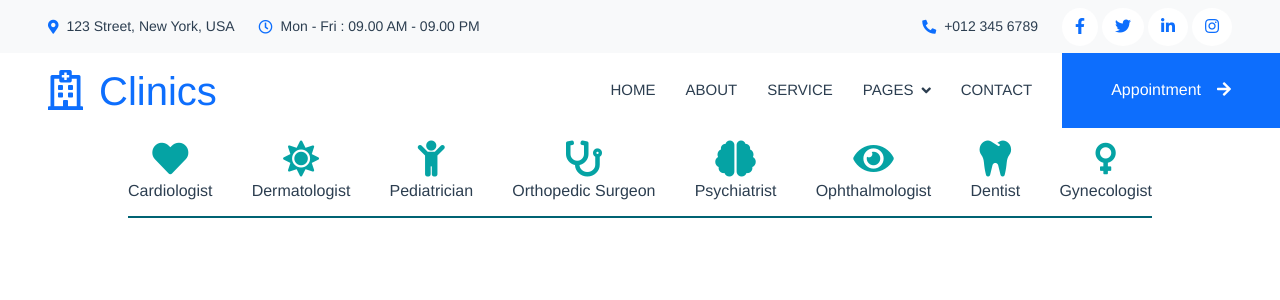
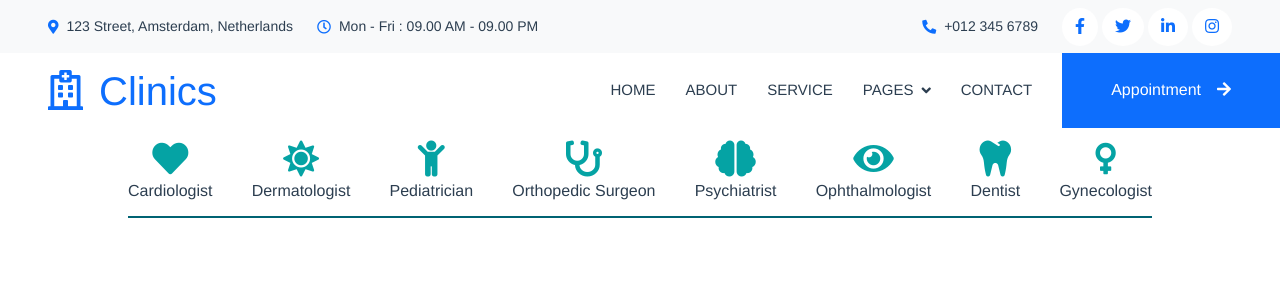
Before and after one commit to kaan302/Mindease, a Vue app in the folder client/: page /#/find-doctor in a window 1280 px wide. Shown: the top 300 px of the page. Built offline with nearby package versions, Linux system fonts and the light colour scheme.

Commit message:
navbar hamburger menu does not work

```diff
--- a/client/src/components/Navigation/Navbar.vue
+++ b/client/src/components/Navigation/Navbar.vue
@@ -5,7 +5,7 @@
       <div class="col-lg-7 px-5 text-start">
         <div class="h-100 d-inline-flex align-items-center py-3 me-4">
           <small class="fa fa-map-marker-alt text-primary me-2"></small>
-          <small>123 Street, New York, USA</small>
+          <small>123 Street, Amsterdam, Netherlands</small>
         </div>
         <div class="h-100 d-inline-flex align-items-center py-3">
           <small class="far fa-clock text-primary me-2"></small>
@@ -27,6 +27,7 @@
     </div>
   </div>
   <!-- Topbar End -->
+
   <!-- Navbar Start -->
   <nav class="navbar navbar-expand-lg bg-white navbar-light sticky-top p-0 wow fadeIn" data-wow-delay="0.1s">
     <a href="index.html" class="navbar-brand d-flex align-items-center px-4 px-lg-5">
@@ -64,6 +65,8 @@ export default {
 </script>
 
 <style scoped>
+@import 'bootstrap/dist/css/bootstrap.min.css';
+
 :root {
   --primary: #0463FA;
   --light: #EFF5FF;
```
